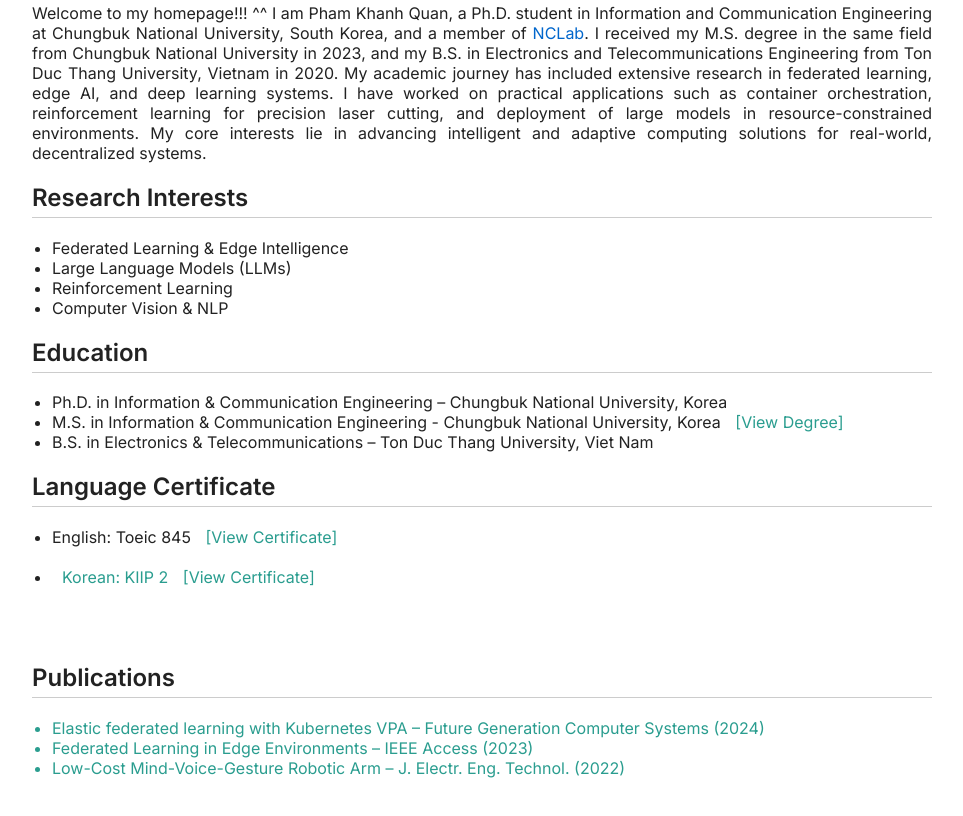
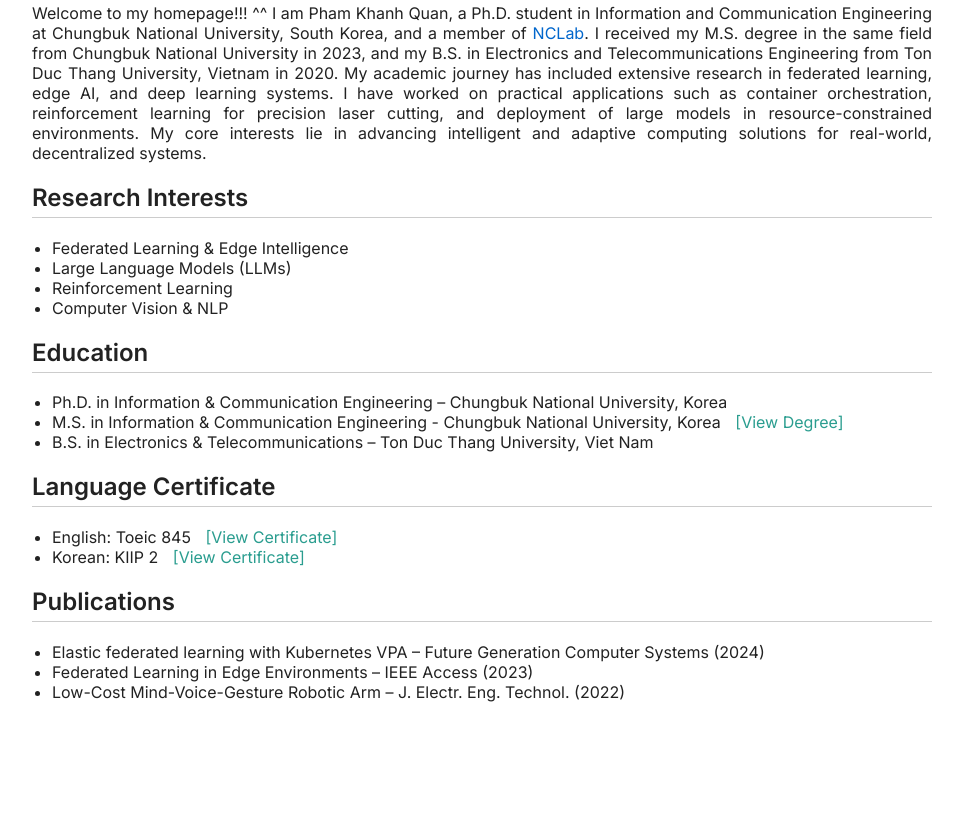
Before and after one commit to phamkhanhquan197/phamkhanhquan197.github.io, a plain HTML site: page index.html in a window 1280 px wide. Shown: the part 558-1374 px from the top of the page, without its empty margins (158-1121 px from the left). After the commit the page ends 1316 px from the top, so only its background shows below. Drawn offline with Linux system fonts and the light colour scheme.

Commit message:
Update index.html

```diff
--- a/index.html
+++ b/index.html
@@ -161,8 +161,8 @@
 
     <h2>Language Certificate</h2>
     <ul>
-        <li>English: Toeic 845 <a href="Toeic_certificate.png" target="_blank" style="margin-left: 10px; color: #2a9d8f;">[View Certificate] </li>
-        <li>Korean: KIIP 2 <a href="KIIP 2.pdf" target="_blank" style="margin-left: 10px; color: #2a9d8f;">[View Certificate] </li>
+        <li>English: Toeic 845 <a href="Toeic_certificate.png" target="_blank" style="margin-left: 10px; color: #2a9d8f;">[View Certificate]</a> </li>
+        <li>Korean: KIIP 2 <a href="KIIP 2.pdf" target="_blank" style="margin-left: 10px; color: #2a9d8f;">[View Certificate]</a> </li>
     </ul>
 
     <h2>Publications</h2>
```
